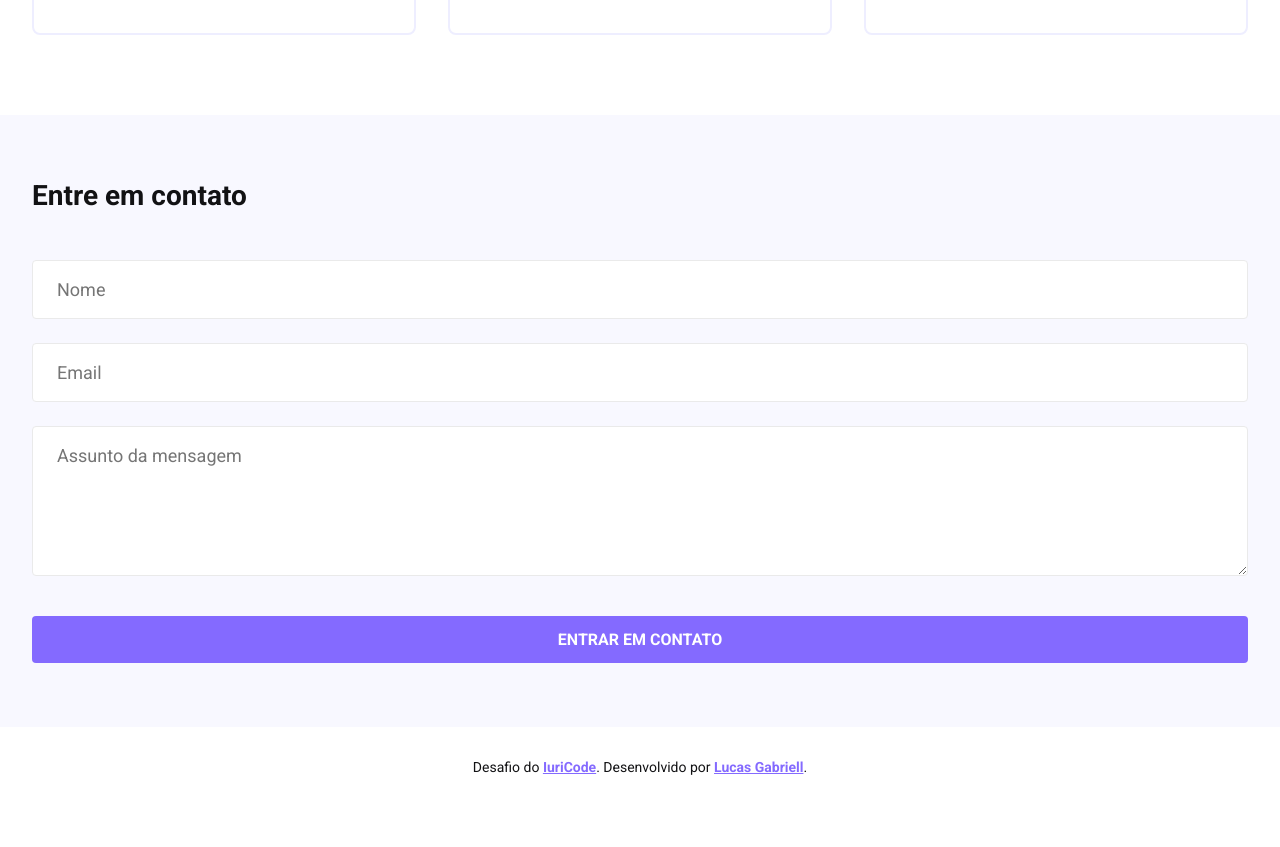
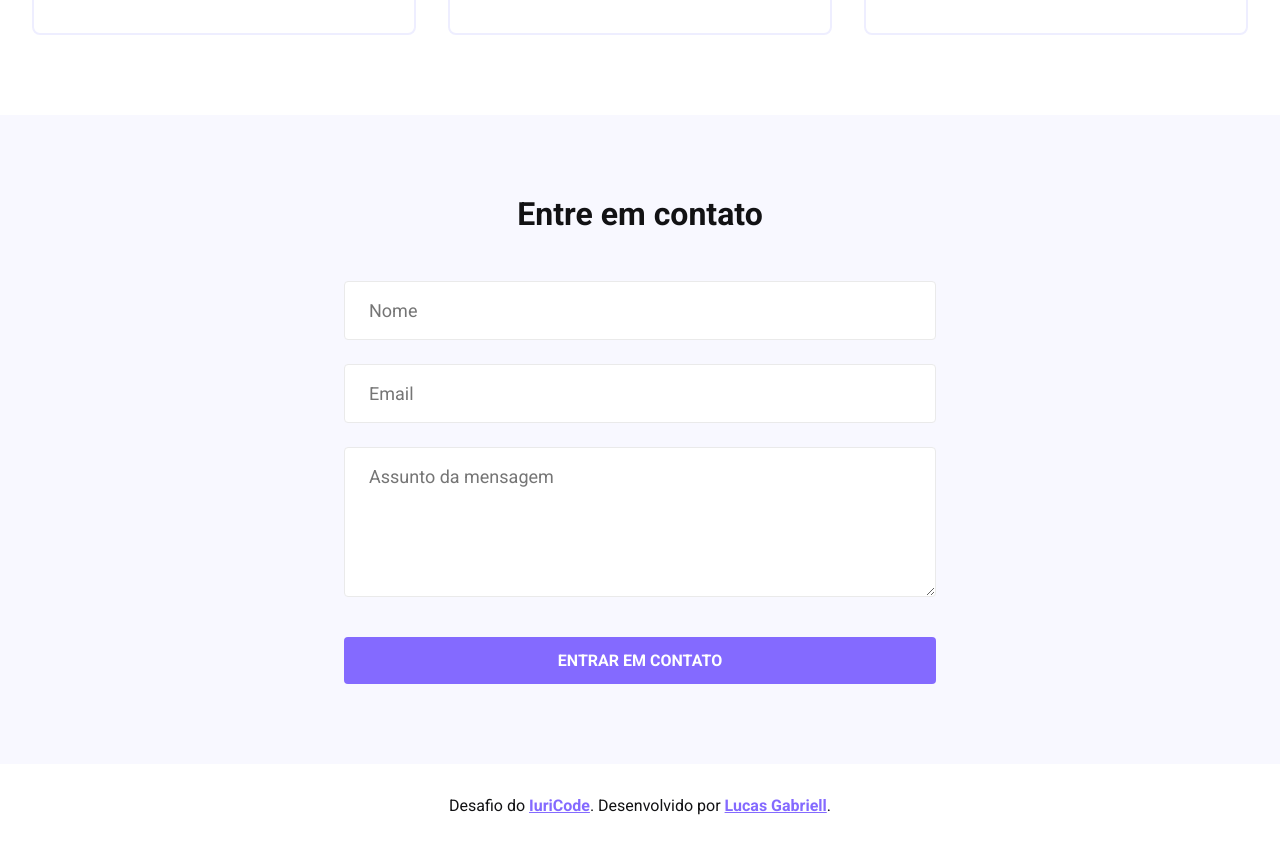
Before and after one commit to lucasgabriell97/desafios-codelab, a React (Vite) app in the folder desafio-03/: page / in a window 1280 px wide. Shown: the part 1526-2373 px from the top of the page. Before the commit the page ends 2333 px from the top, so only its background shows below. Built offline with nearby package versions, Linux system fonts and the light colour scheme.

Commit message:
style: adaptando o desafio-03 para a versão desktop

```diff
--- a/desafio-03/src/components/Article/style.css
+++ b/desafio-03/src/components/Article/style.css
@@ -36,7 +36,7 @@
   color: var(--dark);
 }
 
-@media screen and (min-width: 1216px) {
+@media screen and (min-width: 1280px) {
   .card-description {
     padding: 2rem 1.5rem;
   }
--- a/desafio-03/src/components/ArticleSection/ArticleSection.jsx
+++ b/desafio-03/src/components/ArticleSection/ArticleSection.jsx
@@ -53,7 +53,7 @@ const articles = [
 
 const ArticleSection = () => {
   return (
-    <section className="article-section">
+    <section id="article-section" className="article-section">
       <div className="container">
         <h2>Artigos recomendados</h2>
         <div className="articles">
--- a/desafio-03/src/components/ArticleSection/style.css
+++ b/desafio-03/src/components/ArticleSection/style.css
@@ -30,7 +30,7 @@
 }
 }
 
-@media screen and (min-width: 1216px) {
+@media screen and (min-width: 1280px) {
   .article-section h2 {
     font-size: 2rem;
     margin-bottom: 7.0625rem;
--- a/desafio-03/src/components/ContactSection/style.css
+++ b/desafio-03/src/components/ContactSection/style.css
@@ -11,3 +11,16 @@
 
   margin-bottom: 3rem;
 }
+
+@media screen and (min-width: 768px) {
+  .contact-section {
+    padding: 5rem 0;
+  }
+}
+
+@media screen and (min-width: 1280px) {
+  .contact-section h2 {
+    font-size: 2rem;
+    text-align: center;
+  }
+}
--- a/desafio-03/src/components/Footer/style.css
+++ b/desafio-03/src/components/Footer/style.css
@@ -22,3 +22,9 @@ footer a:hover {
     font-size: 0.875rem;
   }
 }
+
+@media screen and (min-width: 768px) {
+  footer p {
+    font-size: 1rem;
+  }
+}
--- a/desafio-03/src/components/Form/Form.jsx
+++ b/desafio-03/src/components/Form/Form.jsx
@@ -14,7 +14,7 @@ const Form = () => {
         Email
       </label>
       <Input inputType="email" inputId="email" inputName="email" inputPlaceholder="Email" />
-      <label htmlFor="email" hidden>
+      <label htmlFor="subject" hidden>
         Assunto
       </label>
       <textarea
--- a/desafio-03/src/components/Form/style.css
+++ b/desafio-03/src/components/Form/style.css
@@ -27,3 +27,10 @@
     padding: 1.125rem 1.5rem;
   }
 }
+
+@media screen and (min-width: 1280px) {
+  .contact-form {
+    max-width: 592px;
+    margin: 0 auto;
+  }
+}
--- a/desafio-03/src/components/Header/Header.jsx
+++ b/desafio-03/src/components/Header/Header.jsx
@@ -15,7 +15,7 @@ const Header = () => {
         <div className="header-description">
           <h1>Encontre os <span>melhores artigos</span> de programação em um só lugar</h1>
           <p>Explore o topo da programação em um só lugar! Seu destino único para dicas e tendências atuais.</p>
-          <button className="button">Buscar artigos</button>
+          <a href="#article-section" className="button">Buscar artigos</a>
         </div>
       </div>
     </header>
--- a/desafio-03/src/components/Header/style.css
+++ b/desafio-03/src/components/Header/style.css
@@ -49,8 +49,10 @@ header {
   max-width: 568px;
 }
 
-.header-description button {
+.header-description a {
   font-size: 0.875rem;
+  text-align: center;
+  text-decoration: none;
   width: 100%;
 }
 
@@ -68,13 +70,13 @@ header {
     line-height: 30px;
     max-width: 465px;
   }
-  .header-description button {
+  .header-description a {
     font-size: 1.125rem;
     width: 214px;
   }
 }
 
-@media screen and (min-width: 1216px) {
+@media screen and (min-width: 1280px) {
   header {
     padding: 3.125rem 0;
   }
@@ -105,7 +107,7 @@ header {
     margin-bottom: 2rem;
     max-width: 550px;
   }
-  .header-description button {
+  .header-description a {
     font-size: 1.125rem;
     width: 13.375rem;
   }
--- a/desafio-03/src/style.css
+++ b/desafio-03/src/style.css
@@ -40,6 +40,7 @@ img {
   font-weight: 700;
   text-transform: uppercase;
   color: var(--white);
+  cursor: pointer;
 }
 
 .container {
@@ -52,7 +53,7 @@ img {
   }
 }
 
-@media screen and (min-width: 1216px) {
+@media screen and (min-width: 1280px) {
   .container {
     max-width: 1216px;
     margin: 0 auto;
```
